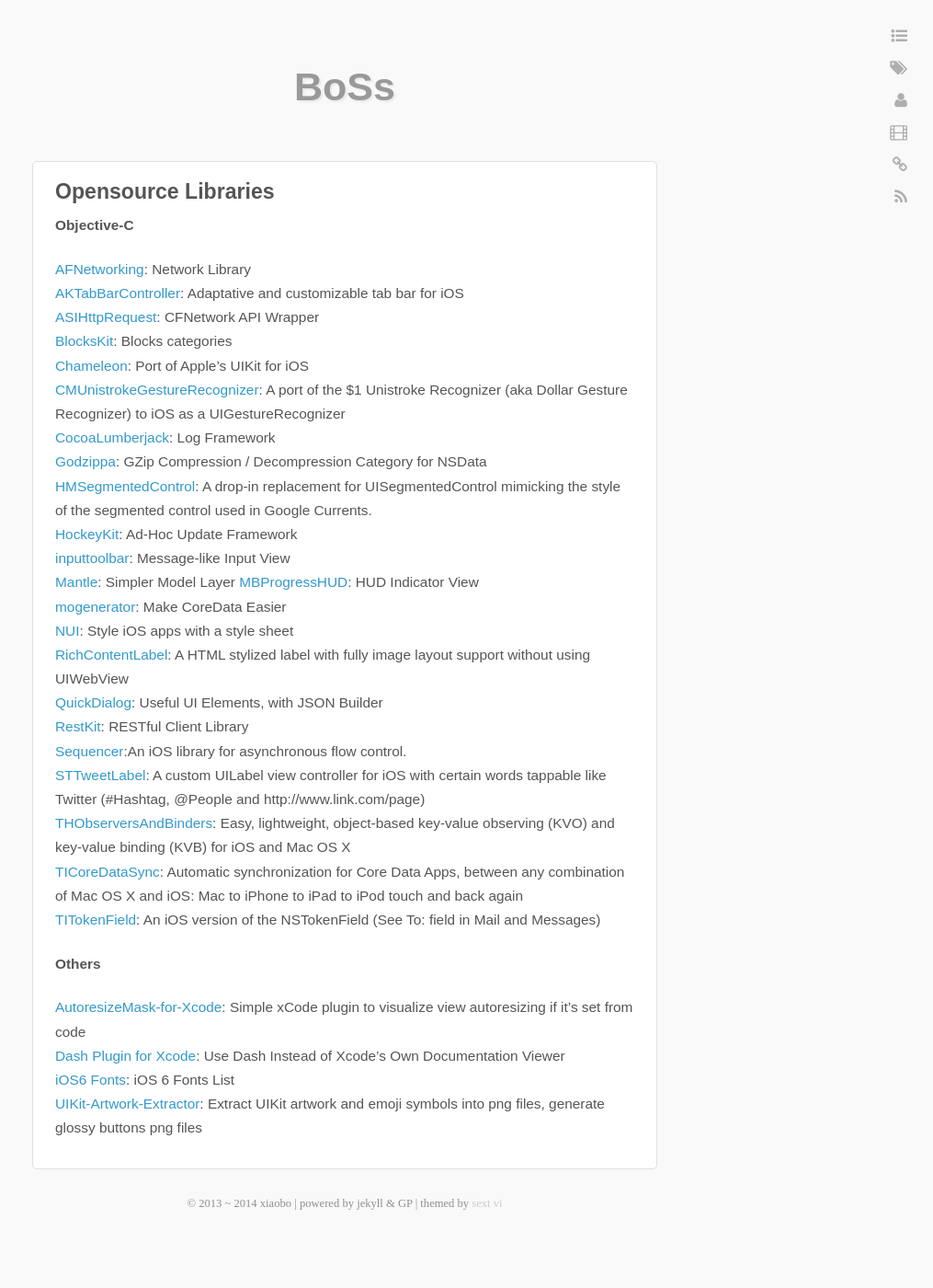
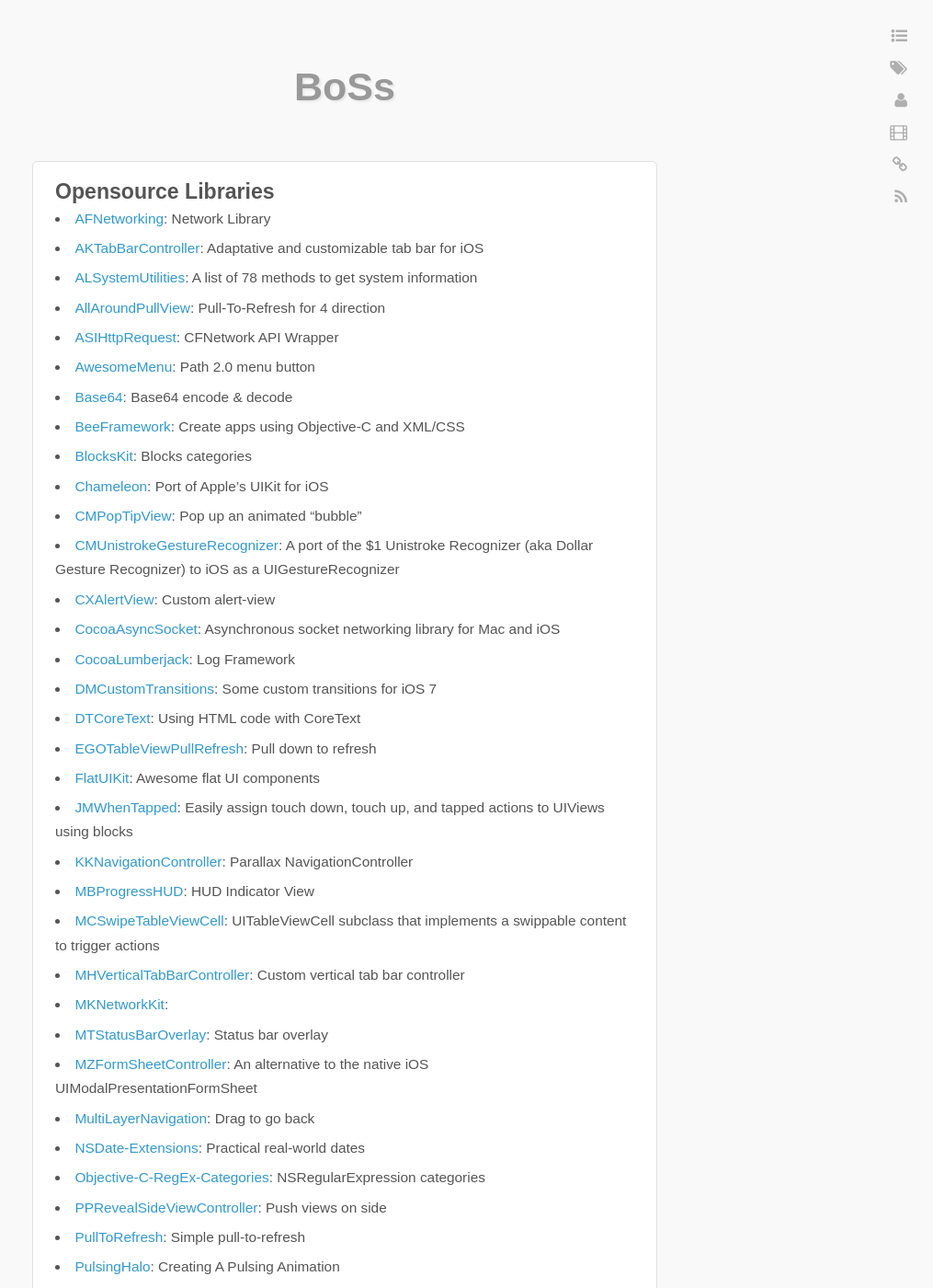
Before and after one commit to zhugexiaobo/BoSs, a Jekyll site: the page built from os-libraries.markdown, in a window 1280 px wide and 1400 px high. Shown: the whole window at 92% size, without its empty margins (265-1280 px from the left). Built offline with Jekyll 4.4.1, drawn with Linux system fonts in a browser that asks for light colours; some web fonts are replaced; Markdown is read by kramdown in place of the engine named in the settings; some of the changed text lies outside the part shown.

Commit message:
add(library): add list of opensource libraries.

```diff
--- a/os-libraries.markdown
+++ b/os-libraries.markdown
@@ -3,35 +3,94 @@
 layout: page
 ---
 
-**Objective-C**
+- [AFNetworking](https://github.com/AFNetworking/AFNetworking): Network Library
+- [AKTabBarController](https://github.com/alikaragoz/AKTabBarController): Adaptative and customizable tab bar for iOS
+- [ALSystemUtilities](https://github.com/andrealufino/ALSystemUtilities): A list of 78 methods to get system information
+- [AllAroundPullView](https://github.com/r-plus/AllAroundPullView): Pull-To-Refresh for 4 direction
+- [ASIHttpRequest](https://github.com/pokeb/asi-http-request): CFNetwork API Wrapper
+- [AwesomeMenu](https://github.com/levey/AwesomeMenu): Path 2.0 menu button
+- [Base64](https://github.com/nicklockwood/Base64): Base64 encode & decode
+- [BeeFramework](https://github.com/gavinkwoe/BeeFramework): Create apps using Objective-C and XML/CSS
+- [BlocksKit](https://github.com/pandamonia/BlocksKit): Blocks categories
+- [Chameleon](https://github.com/BigZaphod/Chameleon): Port of Apple's UIKit for iOS
+- [CMPopTipView](https://github.com/chrismiles/CMPopTipView): Pop up an animated "bubble"
+- [CMUnistrokeGestureRecognizer](https://github.com/chrismiles/CMUnistrokeGestureRecognizer): A port of the $1 Unistroke Recognizer (aka Dollar Gesture Recognizer) to iOS as a UIGestureRecognizer
+- [CXAlertView](https://github.com/ChrisXu1221/CXAlertView): Custom alert-view
+- [CocoaAsyncSocket](https://github.com/robbiehanson/CocoaAsyncSocket): Asynchronous socket networking library for Mac and iOS
+- [CocoaLumberjack](https://github.com/robbiehanson/CocoaLumberjack): Log Framework
+- [DMCustomTransitions](https://github.com/Dimillian/DMCustomTransitions): Some custom transitions for iOS 7
+- [DTCoreText](https://github.com/Cocoanetics/DTCoreText): Using HTML code with CoreText
+- [EGOTableViewPullRefresh](https://github.com/enormego/EGOTableViewPullRefresh): Pull down to refresh
+- [FlatUIKit](https://github.com/Grouper/FlatUIKit): Awesome flat UI components
+- [JMWhenTapped](https://github.com/jakemarsh/JMWhenTapped): Easily assign touch down, touch up, and tapped actions to UIViews using blocks
+- [KKNavigationController](https://github.com/Coneboy-k/KKNavigationController): Parallax NavigationController
+- [MBProgressHUD](https://github.com/jdg/MBProgressHUD): HUD Indicator View
+- [MCSwipeTableViewCell](https://github.com/alikaragoz/MCSwipeTableViewCell): UITableViewCell subclass that implements a swippable content to trigger actions
+- [MHVerticalTabBarController](https://github.com/mwhuss/MHVerticalTabBarController): Custom vertical tab bar controller
+- [MKNetworkKit](https://github.com/MugunthKumar/MKNetworkKit):
+- [MTStatusBarOverlay](https://github.com/myell0w/MTStatusBarOverlay): Status bar overlay
+- [MZFormSheetController](https://github.com/m1entus/MZFormSheetController): An alternative to the native iOS UIModalPresentationFormSheet
+- [MultiLayerNavigation](https://github.com/vinqon/MultiLayerNavigation): Drag to go back
+- [NSDate-Extensions](https://github.com/erica/NSDate-Extensions): Practical real-world dates
+- [Objective-C-RegEx-Categories](https://github.com/bendytree/Objective-C-RegEx-Categories): NSRegularExpression categories
+- [PPRevealSideViewController](https://github.com/ipup/PPRevealSideViewController): Push views on side
+- [PullToRefresh](https://github.com/leah/PullToRefresh): Simple pull-to-refresh
+- [PulsingHalo](https://github.com/shu223/PulsingHalo): Creating A Pulsing Animation
+- [QuickDialog](https://github.com/escoz/QuickDialog): Quick and simple dialogs
+- [RNThemeManager](https://github.com/rnystrom/RNThemeManager): Easily manage themes
+- [Reachability](https://github.com/tonymillion/Reachability): Drop in replacement for Apple Reachability
+- [Rebel](https://github.com/github/Rebel): Cocoa framework for improving AppKit
+- [RestKit](https://github.com/RestKit/RestKit): RESTful web services clients
+- [SDWebImage](https://github.com/rs/SDWebImage): Asynchronous image downloader with cache support with an UIImageView category
+- [SFSCollectionMenu](https://github.com/SixFiveSoftware/SFSCollectionMenu): menu control for iOS utilizing UICollectionView layout
+- [SGNavigationProgress](https://github.com/sgryschuk/SGNavigationProgress): Safari-like progress view on a UINavigationBar
+- [STTweetLabel](https://github.com/SebastienThiebaud/STTweetLabel): A custom UILabel for iOS with certain words tappable like Twitter (#Hashtag, @Handle and links)
+- [SVPullToRefresh](https://github.com/samvermette/SVPullToRefresh): Pull-to-refresh & infinite scrolling to any UIScrollView with 1 line of code
+- [SVWebViewController](https://github.com/samvermette/SVWebViewController): Drop-in inline browser
+- [ShareKit](https://github.com/ShareKit/ShareKit): Drop in sharing features
+- [SphereView](https://github.com/heroims/SphereView):
+- [TMCache](https://github.com/tumblr/TMCache): Fast parallel object cache
+- [TTCounterLabel](https://github.com/TriggerTrap/TTCounterLabel): Custom UILabel that acts as a time counter
+- [TTTAttributedLabel](https://github.com/mattt/TTTAttributedLabel): UILabel that supports attributes, data detectors, links, and more
+- [TWSReleaseNotesView](https://github.com/iGriever/TWSReleaseNotesView): Show in-app release notes
+- [UIKitAnimationPro](https://github.com/demon1105/UIKitAnimationPro): Create an animation sequence
+- [UIView-Utils](https://github.com/demon1105/UIView-Utils):
+- [UIView-from-Xib](https://github.com/eppz/UIView-from-Xib): Simplest way to load UIView from Xib
+- [YIFullScreenScroll](https://github.com/inamiy/YIFullScreenScroll): Scroll-to-fullscreen
+- [appirater](https://github.com/arashpayan/appirater): Reminds users to review the app
+- [cocos2d-iphone](https://github.com/cocos2d/cocos2d-iphone):
+- [iOS-boilerplate](https://github.com/gimenete/iOS-boilerplate): Template with lots of common tasks solved
+- [iPhoneWebServicesClient](https://github.com/akosma/iPhoneWebServicesClient):
+- [ios-fontawesome](https://github.com/alexdrone/ios-fontawesome): NSString+FontAwesome
+- [jrswizzle](https://github.com/rentzsch/jrswizzle): one-stop-shop for all your method swizzling needs
+- [sstoolkit](https://github.com/soffes/sstoolkit): A collection of well-documented iOS classes
+- [ssziparchive](https://github.com/soffes/ssziparchive): Zipping and unzipping files
+- [three20](https://github.com/facebook/three20):
+- [uicolor-utilities](https://github.com/erica/uicolor-utilities):
+- [weibo_ios_sdk_sso-oauth](https://github.com/mobileresearch/weibo_ios_sdk_sso-oauth):
 
-[AFNetworking](https://github.com/AFNetworking/AFNetworking): Network Library
-[AKTabBarController](https://github.com/alikaragoz/AKTabBarController): Adaptative and customizable tab bar for iOS
-[ASIHttpRequest](http://allseeing-i.com/ASIHTTPRequest): CFNetwork API Wrapper
-[BlocksKit](https://github.com/pandamonia/BlocksKit): Blocks categories
-[Chameleon](https://github.com/BigZaphod/Chameleon): Port of Apple's UIKit for iOS
-[CMUnistrokeGestureRecognizer](https://github.com/chrismiles/CMUnistrokeGestureRecognizer): A port of the $1 Unistroke Recognizer (aka Dollar Gesture Recognizer) to iOS as a UIGestureRecognizer
-[CocoaLumberjack](https://github.com/robbiehanson/CocoaLumberjack): Log Framework
-[Godzippa](https://github.com/mattt/Godzippa): GZip Compression / Decompression Category for NSData
-[HMSegmentedControl](https://github.com/HeshamMegid/HMSegmentedControl): A drop-in replacement for UISegmentedControl mimicking the style of the segmented control used in Google Currents.
-[HockeyKit](https://github.com/TheRealKerni/HockeyKit): Ad-Hoc Update Framework
-[inputtoolbar](https://github.com/brandonhamilton/inputtoolbar): Message-like Input View
-[Mantle](https://github.com/github/Mantle): Simpler Model Layer
-[MBProgressHUD](https://github.com/jdg/MBProgressHUD): HUD Indicator View
-[mogenerator](http://rentzsch.github.com/mogenerator): Make CoreData Easier
-[NUI](https://github.com/tombenner/nui): Style iOS apps with a style sheet
-[RichContentLabel](https://github.com/cyndibaby905/RichContentLabel): A HTML stylized label with fully image layout support without using UIWebView
-[QuickDialog](http://escoz.com/open-source/quickdialog): Useful UI Elements, with JSON Builder
-[RestKit](http://restkit.org): RESTful Client Library
-[Sequencer](https://github.com/berzniz/Sequencer):An iOS library for asynchronous flow control.
-[STTweetLabel](https://github.com/SebastienThiebaud/STTweetLabel): A custom UILabel view controller for iOS with certain words tappable like Twitter (#Hashtag, @People and http://www.link.com/page)
-[THObserversAndBinders](https://github.com/th-in-gs/THObserversAndBinders.git): Easy, lightweight, object-based key-value observing (KVO) and key-value binding (KVB) for iOS and Mac OS X
-[TICoreDataSync](https://github.com/nothirst/TICoreDataSync): Automatic synchronization for Core Data Apps, between any combination of Mac OS X and iOS: Mac to iPhone to iPad to iPod touch and back again
-[TITokenField](https://github.com/artgillespie/TITokenField): An iOS version of the NSTokenField (See To: field in Mail and Messages)
 
-**Others**
-
-[AutoresizeMask-for-Xcode](https://github.com/garnett/AutoresizeMask-for-Xcode): Simple xCode plugin to visualize view autoresizing if it's set from code
-[Dash Plugin for Xcode](https://github.com/omz/Dash-Plugin-for-Xcode): Use Dash Instead of Xcode's Own Documentation Viewer
-[iOS6 Fonts](http://www.ios6-fonts.com): iOS 6 Fonts List
-[UIKit-Artwork-Extractor](https://github.com/0xced/UIKit-Artwork-Extractor): Extract UIKit artwork and emoji symbols into png files, generate glossy buttons png files
+### Examples
+- [AddressBookSpy](https://github.com/jfahrenkrug/AddressBookSpy.git):
+- [Core-Animation-Fun-House](https://github.com/briancoyner/Core-Animation-Fun-House):
+- [DynamicCatalog](https://github.com/croath/DynamicCatalog.git):
+- [idev-recipes](https://github.com/boctor/idev-recipes):
+- [MOMO](https://github.com/zengchao/MOMO.git):
+- [NewsReader](https://github.com/cubewang/NewsReader):
+- [PortalDemo](https://github.com/allenhsu/PortalDemo.git):
+- [QBAnimationSequence](https://github.com/questbeat/QBAnimationSequence):
+- [TB_iOS7Transition](https://github.com/ariok/TB_iOS7Transition.git):
+- [ThatPhoto](https://github.com/Ink/ThatPhoto.git):
+- [Tweet4China2](https://github.com/tuoxie007/Tweet4China2.git):
+- [TwProfile](https://github.com/hunk/TwProfile.git):
+- [UIDynamicExample](https://github.com/xiaodao/UIDynamicExample):
+- [iOS-gesture-experiment](https://github.com/boyvanamstel/iOS-gesture-experiment):
+- [iOS7-Sampler](https://github.com/shu223/iOS7-Sampler.git):
+- [iOS7-day-by-day](https://github.com/ShinobiControls/iOS7-day-by-day.git):
+- [iOS7Demos](https://github.com/bignerdranch/iOS7Demos.git):
+- [issue-5-textkit](https://github.com/objcio/issue-5-textkit):
+- [issue5-view-controller-transitions](https://github.com/objcio/issue5-view-controller-transitions):
+- [oschina](https://github.com/oschina/iphone-app.git):
+- [sscatalog](https://github.com/samsoffes/sscatalog.git):
+- [VCTransitionsLibrary](https://github.com/ColinEberhardt/VCTransitionsLibrary):
+- [wikish](https://github.com/divisoryang/wikish):
```
